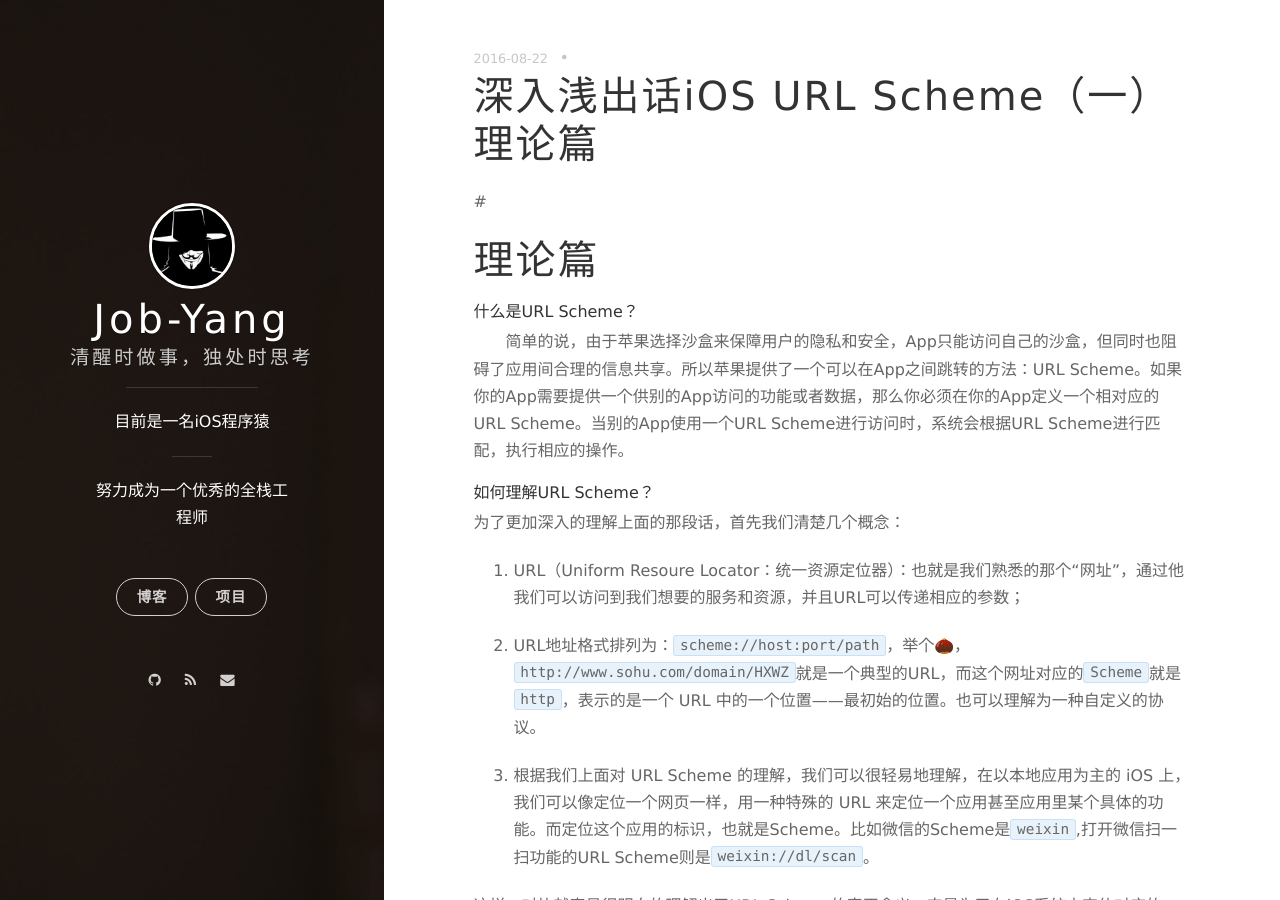
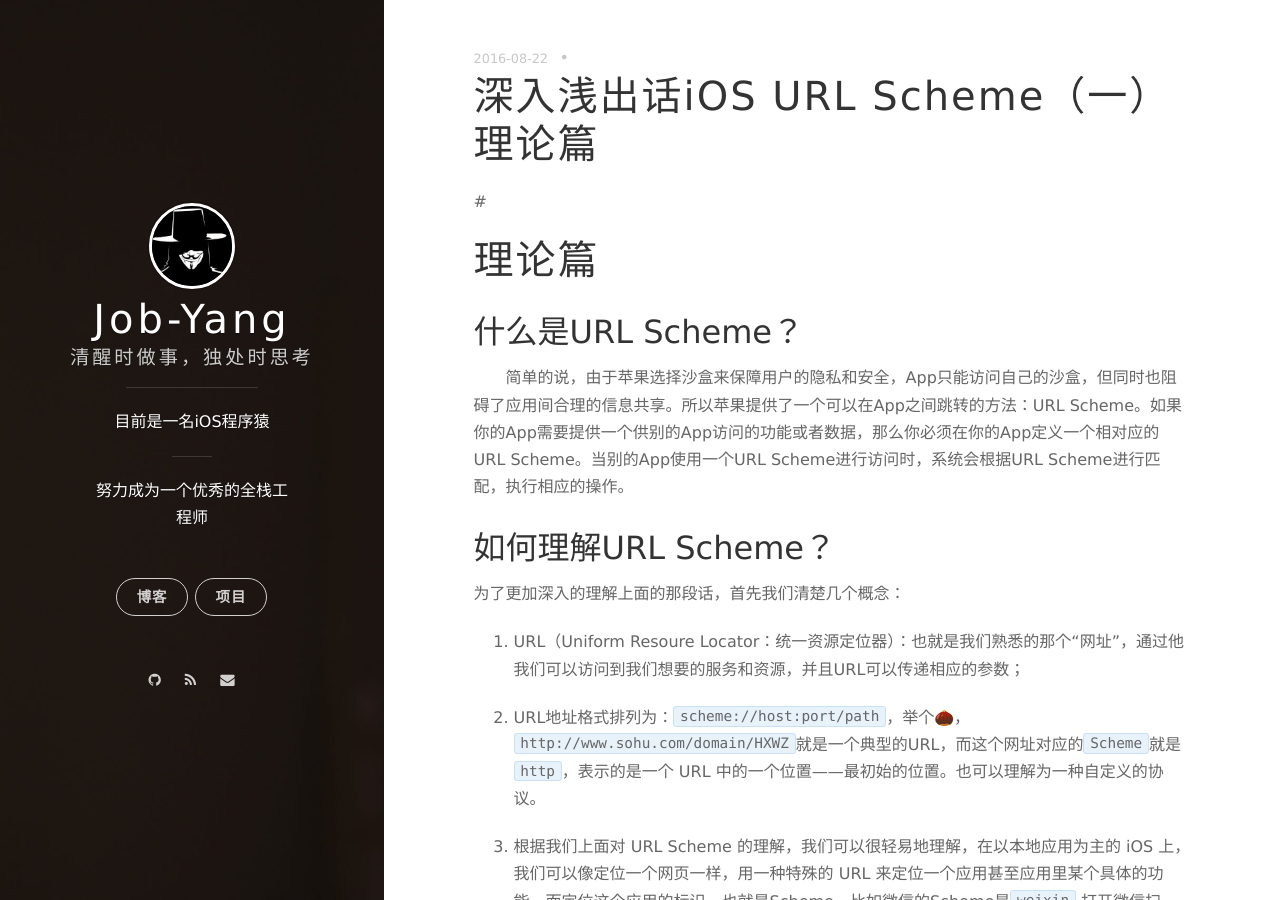
Before and after one commit to Job-Yang/Job-Yang.github.io, a Jekyll site: the page built from _posts/2016-08-22-深入浅出话iOS URL Scheme（一）理论篇.md, in a window 1280 px wide and 900 px high. Built offline with Jekyll 4.4.1, drawn with Linux system fonts in a browser that asks for light colours; nearby versions of some CDN libraries; Markdown is read by kramdown in place of the engine named in the settings; comment, search, counter and statistics services are not loaded.

Commit message:
修改部分格式

```diff
--- a/_posts/2016-08-22-深入浅出话iOS URL Scheme（一）理论篇.md
+++ b/_posts/2016-08-22-深入浅出话iOS URL Scheme（一）理论篇.md
@@ -7,10 +7,10 @@ date: 2016-08-22 15:07:00.000000000 +08:00
 #
 
 #理论篇
-##### 什么是URL Scheme？
+## 什么是URL Scheme？
 　　简单的说，由于苹果选择沙盒来保障用户的隐私和安全，App只能访问自己的沙盒，但同时也阻碍了应用间合理的信息共享。所以苹果提供了一个可以在App之间跳转的方法：URL Scheme。如果你的App需要提供一个供别的App访问的功能或者数据，那么你必须在你的App定义一个相对应的URL Scheme。当别的App使用一个URL Scheme进行访问时，系统会根据URL Scheme进行匹配，执行相应的操作。
 
-##### 如何理解URL Scheme？
+## 如何理解URL Scheme？
 为了更加深入的理解上面的那段话，首先我们清楚几个概念：
 1.  URL（Uniform Resoure Locator：统一资源定位器）：也就是我们熟悉的那个“网址”，通过他我们可以访问到我们想要的服务和资源，并且URL可以传递相应的参数；
 
@@ -20,7 +20,7 @@ date: 2016-08-22 15:07:00.000000000 +08:00
 
 这样一对比就容易很明白的理解出了URL Scheme的真正含义，它是为了在iOS系统中定位对应的App然后执行对应的操作，复杂的URL Scheme还可以传递参数。
 
-##### URL Scheme的应用场景？
+## URL Scheme的应用场景？
 
 1. 使用iOS系统预设的URL Scheme调用系统App：
    iOS系统内置的App，如mail，电话等等，都有相应的URL Scheme供其他的App调用.比如下面的代码就是使用系统的电话App给18888888888打电话。
@@ -45,12 +45,12 @@ date: 2016-08-22 15:07:00.000000000 +08:00
 或许你说我可以通过控制器的名字来创建对应的控制器进行动态的跳转，但事实上这样的方式如果仅仅进行跳转还是能满足需求的，但是在传递参数方面就是闲的力不从心。
 所以说了那么多，有一种跳转方式可以既满足跳转的动态需求，也可以灵活的传递参数。这种方式就是使用URL Scheme进行动态跳转。这也是我非常推荐的一种使用方式。并且在一些组件化开发的尝试中，这种跳转方式也带来了很多便利。
 
-##### 使用URL Scheme跳转的好处
+## 使用URL Scheme跳转的好处
 1. 这种跳转方式是很灵活的，我本地只需要需要进行简单逻辑处理，使用openURL来打开对应的控制器，而这个你想要打开的URL Scheme是可以动态的从服务器动态获取的。那么这样就很简单的实现了动态跳转。
 2. URL Scheme传递参数的方式也与URL一致，只需要简单的在URL里附加上对应的参数即可。
 3. 这种页面跳转是无差别的，通过URL Scheme跳转可以无缝的在H5页面和原生页面之间跳转传值，而无非做更多的逻辑判断。
 
-##### 使用URL Scheme跳转的缺点
+## 使用URL Scheme跳转的缺点
 1. 写在info.plist文件中的Scheme可能会被一些反编译手段获取到。
 2. URL Scheme可能会被劫持调来安全隐患，比如[支付宝的URL Scheme劫持漏洞](http://www.feng.com/iPhone/news/2015-03-23/Alert-to-iOS-URL-Scheme-can-hijack-payment-password_610511.shtml)。
 
```
Also changed, not shown: _posts/2016-08-26-深入浅出话iOS URL Scheme（二）实战上.md (+5 -5 lines).
